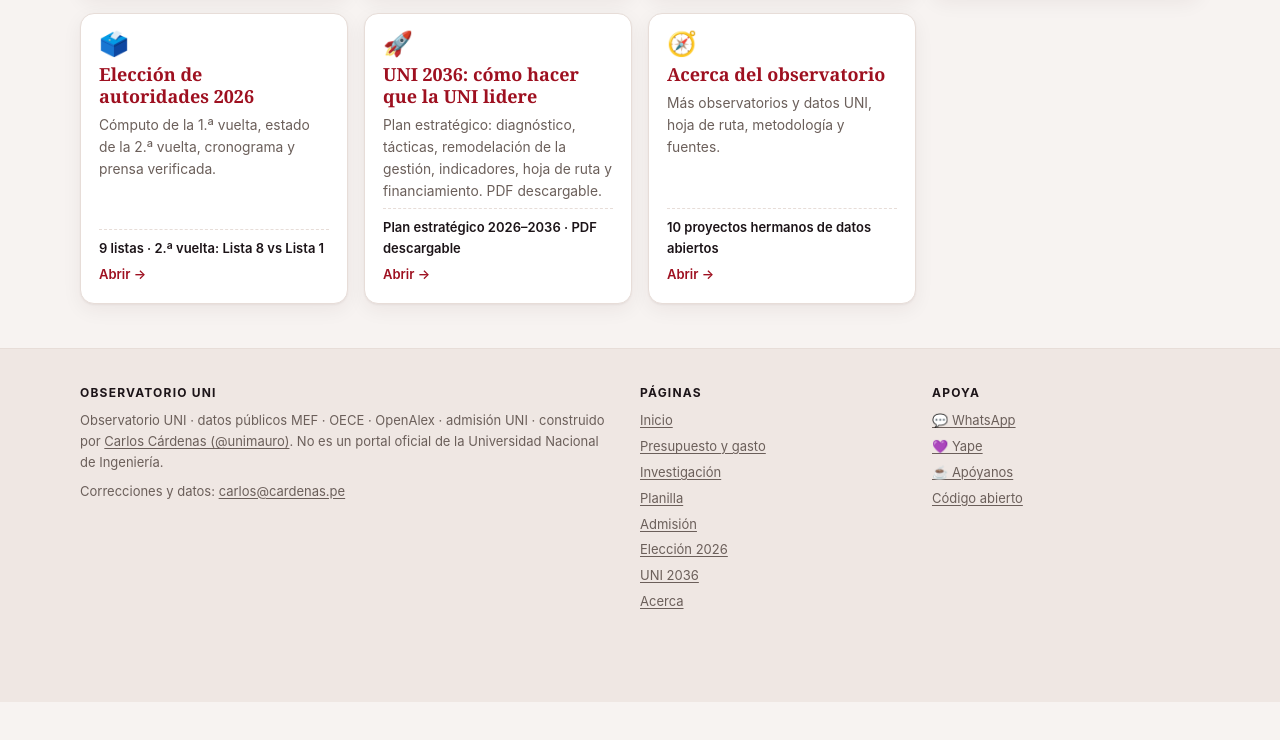
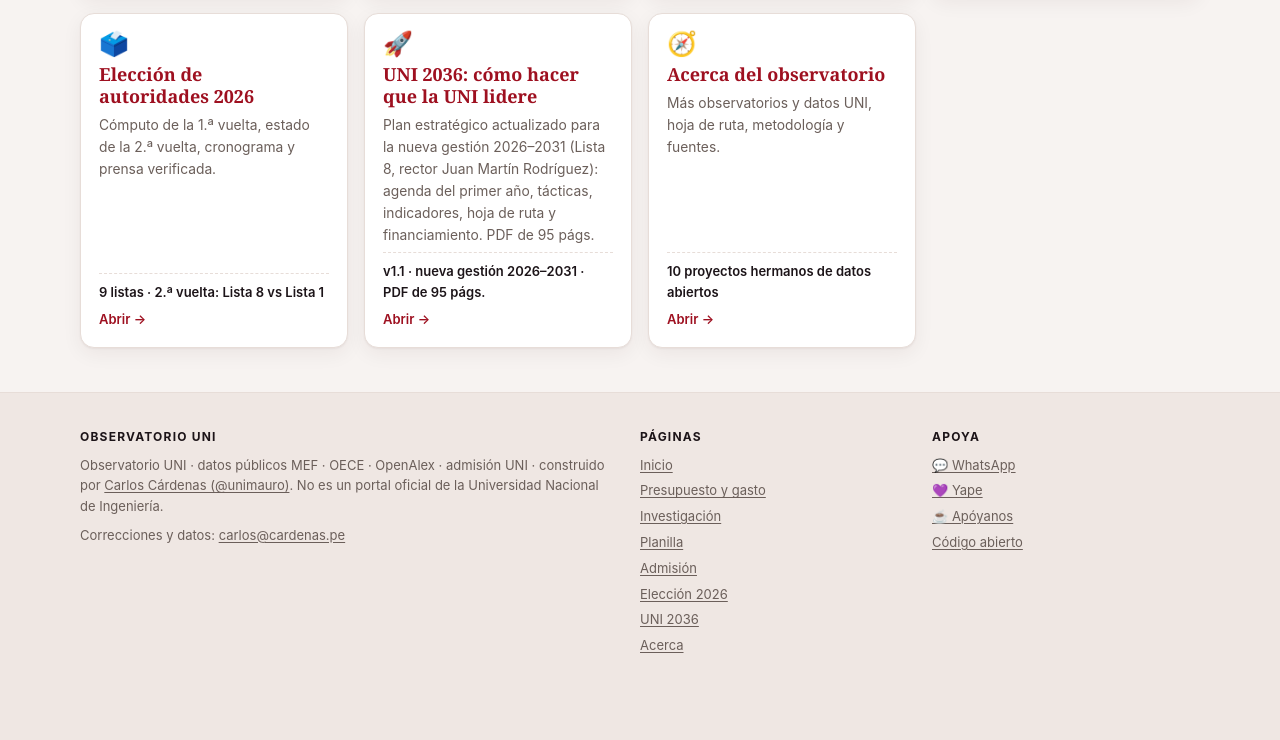
Before and after one commit to unimauro/observatorio-uni, a plain HTML site: page index.html in a window 1280 px wide. Shown: the part 1450-2190 px from the top of the page. Before the commit the page ends 2152 px from the top, so only its background shows below. Drawn offline with Linux system fonts and the light colour scheme.

Commit message:
Inicio y Acerca: tarjeta UNI 2036 actualizada con la nueva gestión 2026-2031

```diff
--- a/app.js
+++ b/app.js
@@ -131,7 +131,7 @@ function renderAreas() {
   if (DATA.adm?._meta) put('admision', `${fmtN(DATA.adm._meta.total_ingresantes)} ingresantes de ${fmtN(DATA.adm._meta.total_postulantes)} postulantes (${esc(DATA.adm.proceso || '')})`);
   const E = DATA.elec;
   if (E?.primera_vuelta?.listas?.length) put('eleccion', `${fmtN(E.n_listas || E.primera_vuelta.listas.length)} listas · 2.ª vuelta: ` + ((E.segunda_vuelta?.listas || []).map(x => 'Lista ' + esc(x.numero)).join(' vs ') || 'por definir'));
-  put('lider', 'Plan estratégico 2026–2036 · PDF descargable');
+  put('lider', 'v1.1 · nueva gestión 2026–2031 · PDF de 95 págs.');
   put('acerca', '10 proyectos hermanos de datos abiertos');
 }
 
--- a/index.html
+++ b/index.html
@@ -87,7 +87,7 @@
     <a class="area" href="planilla.html"><span class="ic" aria-hidden="true">👥</span><h3>Planilla</h3><p>Docentes, funcionarios y administrativos con sus remuneraciones mensuales (PTE y AIRHSP), con buscador.</p><span class="stat" data-area="planilla"></span><span class="go">Abrir →</span></a>
     <a class="area" href="admision.html"><span class="ic" aria-hidden="true">🎓</span><h3>Admisión</h3><p>Ingresantes por especialidad y modalidad, y postulantes e ingresantes por proceso desde 2013.</p><span class="stat" data-area="admision"></span><span class="go">Abrir →</span></a>
     <a class="area" href="eleccion.html"><span class="ic" aria-hidden="true">🗳️</span><h3>Elección de autoridades 2026</h3><p>Cómputo de la 1.ª vuelta, estado de la 2.ª vuelta, cronograma y prensa verificada.</p><span class="stat" data-area="eleccion"></span><span class="go">Abrir →</span></a>
-    <a class="area" href="lider.html"><span class="ic" aria-hidden="true">🚀</span><h3>UNI 2036: cómo hacer que la UNI lidere</h3><p>Plan estratégico: diagnóstico, tácticas, remodelación de la gestión, indicadores, hoja de ruta y financiamiento. PDF descargable.</p><span class="stat" data-area="lider"></span><span class="go">Abrir →</span></a>
+    <a class="area" href="lider.html"><span class="ic" aria-hidden="true">🚀</span><h3>UNI 2036: cómo hacer que la UNI lidere</h3><p>Plan estratégico actualizado para la nueva gestión 2026–2031 (Lista 8, rector Juan Martín Rodríguez): agenda del primer año, tácticas, indicadores, hoja de ruta y financiamiento. PDF de 95 págs.</p><span class="stat" data-area="lider"></span><span class="go">Abrir →</span></a>
     <a class="area" href="acerca.html"><span class="ic" aria-hidden="true">🧭</span><h3>Acerca del observatorio</h3><p>Más observatorios y datos UNI, hoja de ruta, metodología y fuentes.</p><span class="stat" data-area="acerca"></span><span class="go">Abrir →</span></a>
   </div>
 </div></section>
```
Also changed, not shown: acerca.html (+1 -1 lines).
